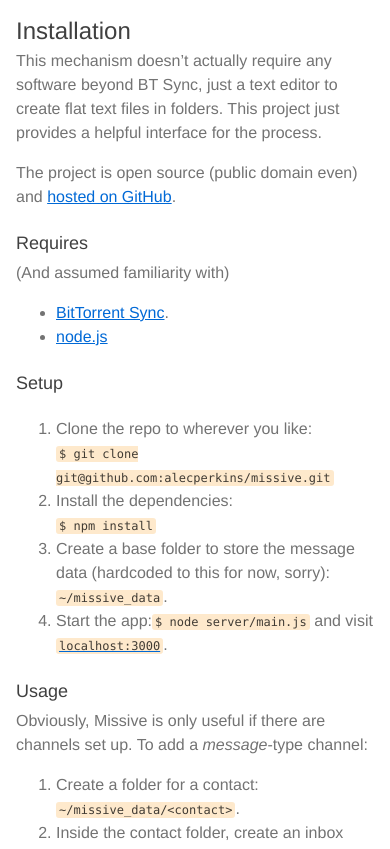
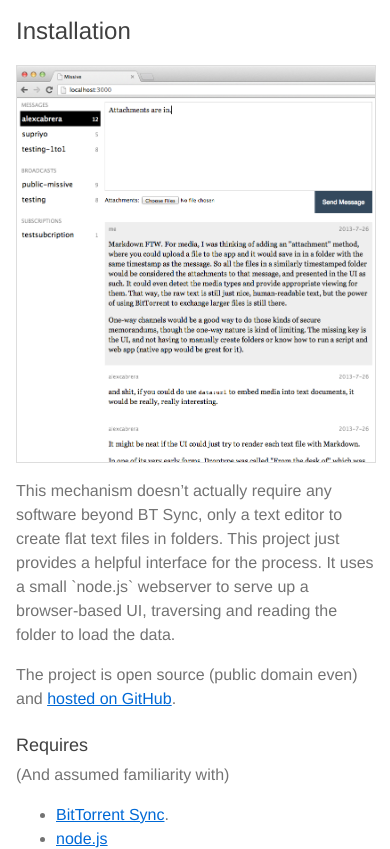
Before and after one commit to alecperkins/missive, a plain HTML site: page index.html in a window 390 px wide. Shown: the part 2142-2991 px from the top of the page. Drawn offline with Linux system fonts and the light colour scheme.

Commit message:
Screenshot

```diff
--- a/index.html
+++ b/index.html
@@ -155,6 +155,13 @@
     width: 194px;
     height: 142px
 }
+.screenshot {
+    float: right;
+    margin: 0 0 1em 1em;
+    max-width: 300px;
+    width: 100%;
+    border: 1px solid #ddd;
+}
 @media screen and (max-width: 400px) {
     h1 {
         text-align: center;
@@ -166,6 +173,14 @@
     }
     .diagram code {
         font-size: 0.7em;
+    }
+}
+@media screen and (max-width: 550px) {
+    .screenshot {
+        float: none;
+        display: block;
+        margin: 1em auto;
+        max-width: none;
     }
 }
 </style>
@@ -222,7 +237,9 @@
 
 <h2>Installation</h2>
 
-<p>This mechanism doesn’t actually require any software beyond BT Sync, just a text editor to create flat text files in folders. This project just provides a helpful interface for the process.</p>
+<img class="screenshot" src="./screenshot.png">
+
+<p>This mechanism doesn’t actually require any software beyond BT Sync, only a text editor to create flat text files in folders. This project just provides a helpful interface for the process. It uses a small `node.js` webserver to serve up a browser-based UI, traversing and reading the folder to load the data.</p>
 
 <p>The project is open source (public domain even) and <a href="https://github.com/alecperkins/missive">hosted on GitHub</a>.</p>
 
```
Also changed, not shown: screenshot.png (added).
